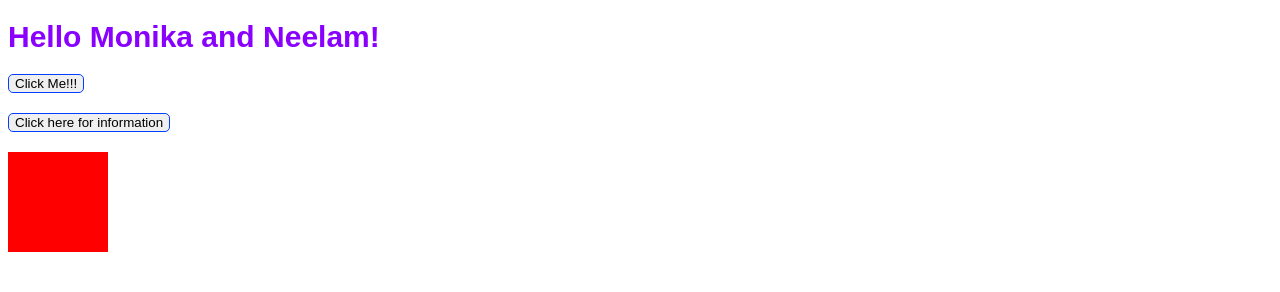
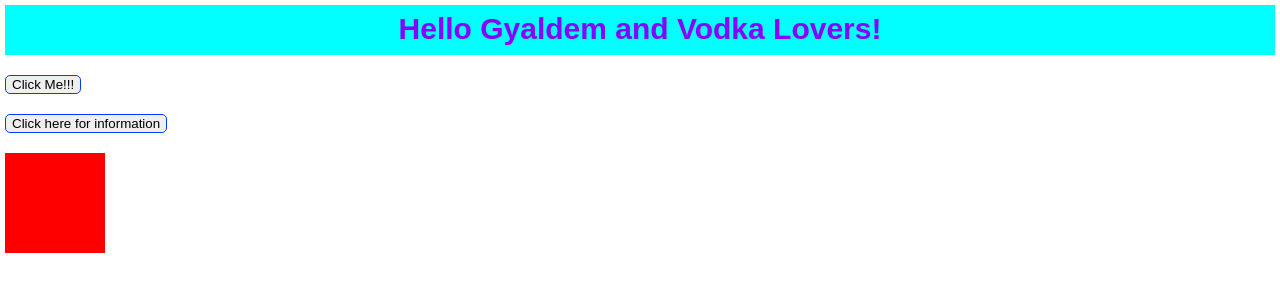
Before and after one commit to monikasilko/vodka-tasting, a plain HTML site: page index.html in a window 1280 px wide. Drawn offline with Linux system fonts and the light colour scheme.

Commit message:
added a header div for the welcome text and applied some basic styling to it

```diff
--- a/index.html
+++ b/index.html
@@ -4,7 +4,10 @@
     <link rel="stylesheet" href="main.css">
   </head>
 
-  <h1>Hello Monika and Neelam!</h1>
+  <div id="bannerHeader">
+    <h1 class="headerText">Hello Gyaldem and Vodka Lovers!</h1>
+  </div>
+
 
   <button class="button">Click Me!!!</button>
 
--- a/main.css
+++ b/main.css
@@ -1,12 +1,25 @@
-h1 {
+.headerText {
   font-family: Arial, sans-serif;
   font-size: 30px;
   color: #8900FF;
+  text-align: center;
+  margin: 0 auto;
+  padding-top: 7px;
+}
+
+body {
+  margin: 5px;
+}
+
+#bannerHeader {
+  background-color: #00FFFE;
+  height: 50px;
 }
 
 .button {
   border: 1px solid #003FFF;
   border-radius: 5px;
+  margin-top: 20px;
 }
 
 .instruction {
```
